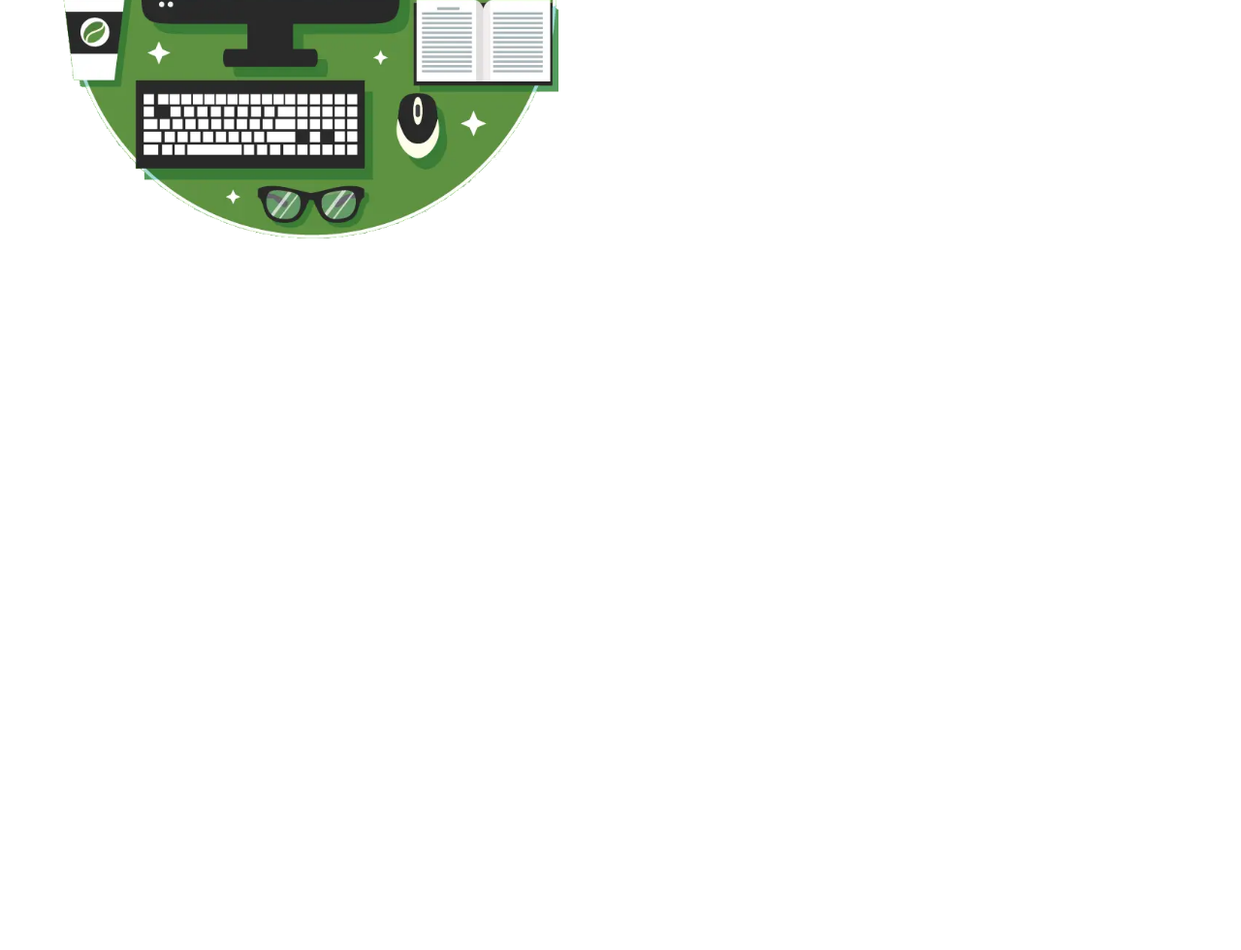
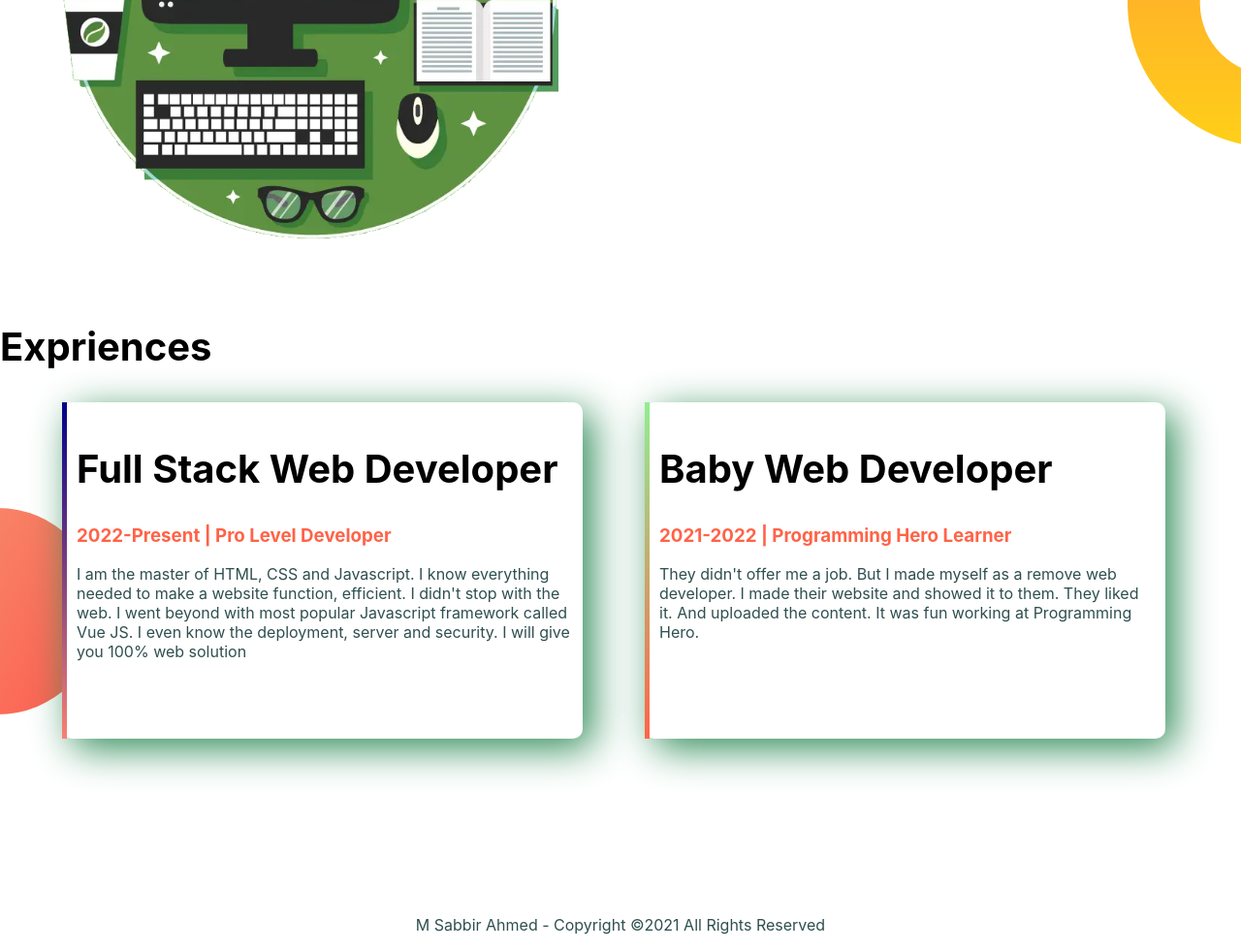
Before and after one commit to msabbirahamed/web-portfolio, a plain HTML site: page index.html in a window 1280 px wide. Shown: the part 890-1870 px from the top of the page at 97% size. Before the commit the page ends 1190 px from the top, so only its background shows below. Drawn offline with Linux system fonts and the light colour scheme.

Commit message:
all update

```diff
--- a/index.html
+++ b/index.html
@@ -33,10 +33,28 @@
                                 <h2> My <span class="name-highlight">Dream</span></h2>
                                 <h3> Become a world Class Web Devloper</h3>
                                 <p>I already learned the basic HTML and CSS. I can build any simple website. I can even teach my friends how to make simple website. My goal is to build 3 websites and learn advanced topics.</p>
-                                <a id class="link-button"   target="_blank" href="https://www.facebook.com/profile.php?id=100022815014205">Visit My Facebook</a>
+                                <a id class="link-button"   target="_blank"  href="https://www.facebook.com/profile.php?id=100022815014205">Visit My Facebook</a>
                             </div>
 
 
                 </section>
+                <section class="exprience">
+                    <h2>Expriences</h2>
+                    <div id="full-hipen"class="half-weidth single-exprince">
+                        <h2>Full Stack Web Developer</h2>
+                        <h3 class="name-highlight">2022-Present | Pro Level Developer</h3>
+                        <p>I am the master of HTML, CSS and Javascript. I know everything needed to make a website function, efficient. I didn't stop with the web. I went beyond with most popular Javascript framework called Vue JS. I even know the deployment, server and security. I will give you 100% web solution</p>
+                    </div>
+                    <div id="baby-web" class="half-weidth single-exprince">
+                        <h2>Baby Web Developer</h2>
+                        <h3 class="name-highlight">2021-2022 | Programming Hero Learner</h3>
+                        <p>They didn't offer me a job. But I made myself as a remove web developer. I made their website and showed it to them. They liked it. And uploaded the content. It was fun working at Programming Hero.</p>
+
+                    </div>
+
+                </section>
+                <footer>
+                    <p>M Sabbir Ahmed - Copyright ©2021 All Rights Reserved</p>
+                </footer>
 </body>
 </html>
--- a/style.css
+++ b/style.css
@@ -40,3 +40,39 @@ section{
     color: wheat;
     font-weight: 700;
 }
+.dream{
+    background-image: url("images/dream-bg.png");
+    background-repeat: no-repeat;
+    background-position:  right;
+
+}
+.single-exprince{
+    background-color: white;
+    box-shadow: 10px 10px 40px seagreen;
+    border-radius: 10px;
+    height: 60%;
+    padding: 10px;
+
+}
+.exprience{
+
+    background-image: url("images/exp-bg.png");
+    background-repeat: no-repeat;
+    background-position : left;
+}
+#full-hipen{
+
+    border-left: 5px solid;
+    border-image: linear-gradient(180deg, darkblue, salmon);
+    border-image-slice :  1;
+
+
+}
+#baby-web{
+    border-left: 5px solid;
+    border-image: linear-gradient(180deg, lightgreen, tomato);
+    border-image-slice :  1;
+}
+footer{
+    text-align: center;
+}
```
